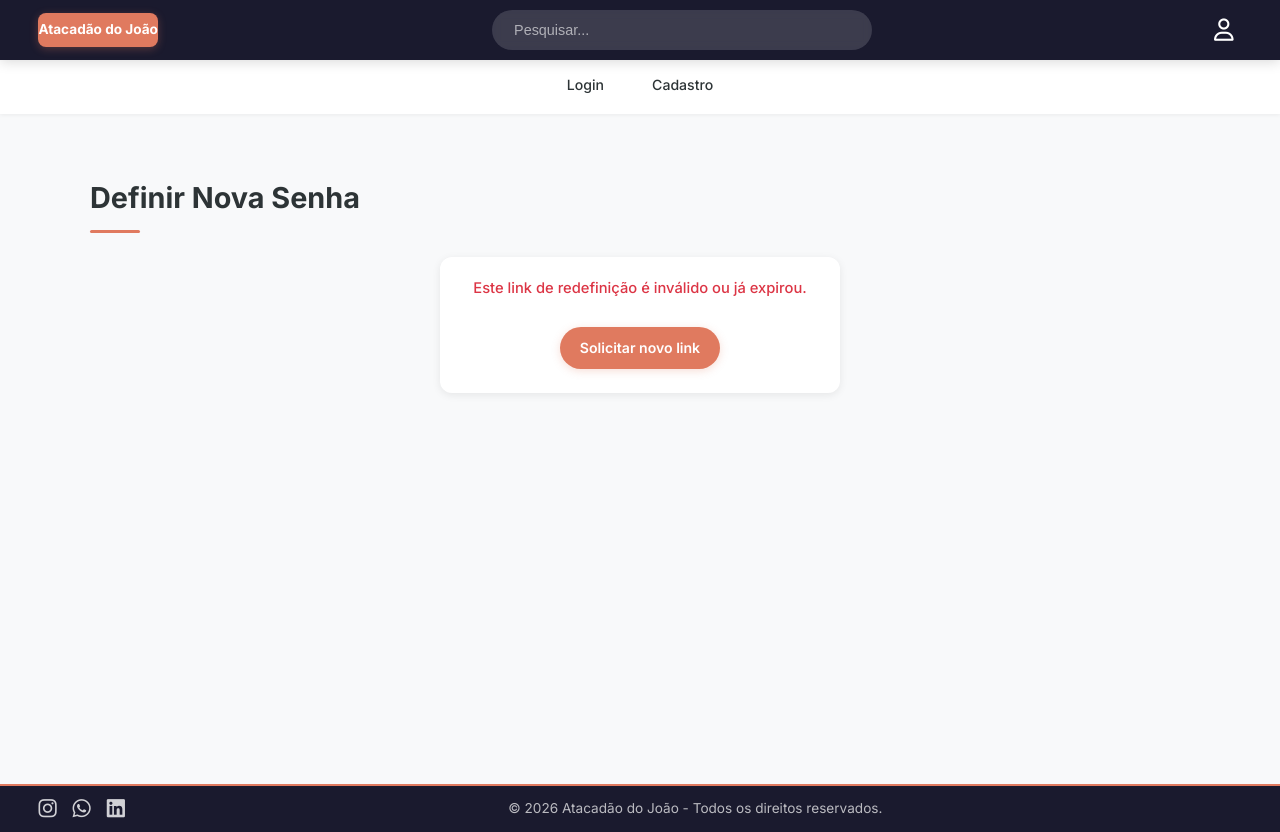
After one commit to JoaoOtavio13/Vendas, a Django app: page /password-reset/1/1/ in a window 1280 px wide. The commit adds this page. Run offline with Django 5.2, Linux system fonts and the light colour scheme.

Commit message:
feat: implement password reset flow via email
- Add password reset URLs in main/urls.py using Django's built-in auth views
- Create password_reset_form.html with email input and styled card layout
- Create password_reset_done.html confirmation page after email submission
- Create password_reset_confirm.html with new password fields and eye toggle
- Create password_reset_complete.html success page with login link
- Add 'Esqueci minha senha' link below the login form button
- Configure EMAIL_BACKEND as console backend for local development

```diff
--- a/Vendas/templates/html/login.html
+++ b/Vendas/templates/html/login.html
@@ -26,6 +26,11 @@
                         <p style="text-align: center; margin-top: 20px;">
                             <button class="btn" type="submit">Entrar</button>
                         </p>
+                        <p style="text-align: center; margin-top: 8px;">
+                            <a href="{% url 'password_reset' %}" style="color: var(--muted); font-size: 0.85rem;">
+                                Esqueci minha senha
+                            </a>
+                        </p>
                     </form>
                 </div>
             </article>
--- /dev/null
+++ b/Vendas/templates/registration/password_reset_confirm.html
@@ -0,0 +1,54 @@
+{% extends 'html/base.html' %}
+
+{% block title %}Nova Senha - Atacadão do João{% endblock %}
+
+{% block content %}
+<section class="showcase">
+    <div class="page-title">Definir Nova Senha</div>
+    <div style="max-width: 400px; margin: 0 auto;">
+        <article class="showcard">
+            <div class="showcard-body">
+                {% if validlink %}
+                    <form method="post">
+                        {% csrf_token %}
+                        <p>
+                            <label for="id_new_password1">Nova senha</label><br>
+                            <span class="password-wrapper">
+                                <input type="password" name="new_password1" id="id_new_password1" required
+                                       style="width: 100%; padding: 8px; margin-top: 5px;">
+                                <button type="button" class="password-toggle"
+                                        onclick="togglePassword('id_new_password1', this)" tabindex="-1"
+                                        aria-label="Mostrar/ocultar senha">
+                                    <i class="fa-regular fa-eye"></i>
+                                </button>
+                            </span>
+                        </p>
+                        <p>
+                            <label for="id_new_password2">Confirmar nova senha</label><br>
+                            <span class="password-wrapper">
+                                <input type="password" name="new_password2" id="id_new_password2" required
+                                       style="width: 100%; padding: 8px; margin-top: 5px;">
+                                <button type="button" class="password-toggle"
+                                        onclick="togglePassword('id_new_password2', this)" tabindex="-1"
+                                        aria-label="Mostrar/ocultar senha">
+                                    <i class="fa-regular fa-eye"></i>
+                                </button>
+                            </span>
+                        </p>
+                        <p style="text-align: center; margin-top: 20px;">
+                            <button class="btn" type="submit">Redefinir senha</button>
+                        </p>
+                    </form>
+                {% else %}
+                    <p style="color: #dc3545; font-weight: 500;">
+                        Este link de redefinição é inválido ou já expirou.
+                    </p>
+                    <p style="margin-top: 16px;">
+                        <a href="{% url 'password_reset' %}" class="btn">Solicitar novo link</a>
+                    </p>
+                {% endif %}
+            </div>
+        </article>
+    </div>
+</section>
+{% endblock %}
--- a/main/urls.py
+++ b/main/urls.py
@@ -18,11 +18,34 @@ from django.contrib import admin
 from django.urls import path, include
 from django.conf import settings
 from django.conf.urls.static import static
+from django.contrib.auth import views as auth_views
 
 urlpatterns = [
     path('admin/', admin.site.urls),
     path('', include('Vendas.urls')),
     path('api/', include('Vendas.api_urls')),
+
+    # Password Reset (Esqueci minha senha)
+    path('password-reset/',
+         auth_views.PasswordResetView.as_view(
+             template_name='registration/password_reset_form.html'
+         ),
+         name='password_reset'),
+    path('password-reset/done/',
+         auth_views.PasswordResetDoneView.as_view(
+             template_name='registration/password_reset_done.html'
+         ),
+         name='password_reset_done'),
+    path('password-reset/<uidb64>/<token>/',
+         auth_views.PasswordResetConfirmView.as_view(
+             template_name='registration/password_reset_confirm.html'
+         ),
+         name='password_reset_confirm'),
+    path('password-reset/complete/',
+         auth_views.PasswordResetCompleteView.as_view(
+             template_name='registration/password_reset_complete.html'
+         ),
+         name='password_reset_complete'),
 ]
 
 if settings.DEBUG:
```
Also changed, not shown: Vendas/templates/registration/password_reset_complete.html (added, +21 -0 lines), Vendas/templates/registration/password_reset_done.html (added, +22 -0 lines), Vendas/templates/registration/password_reset_form.html (added, +32 -0 lines).
